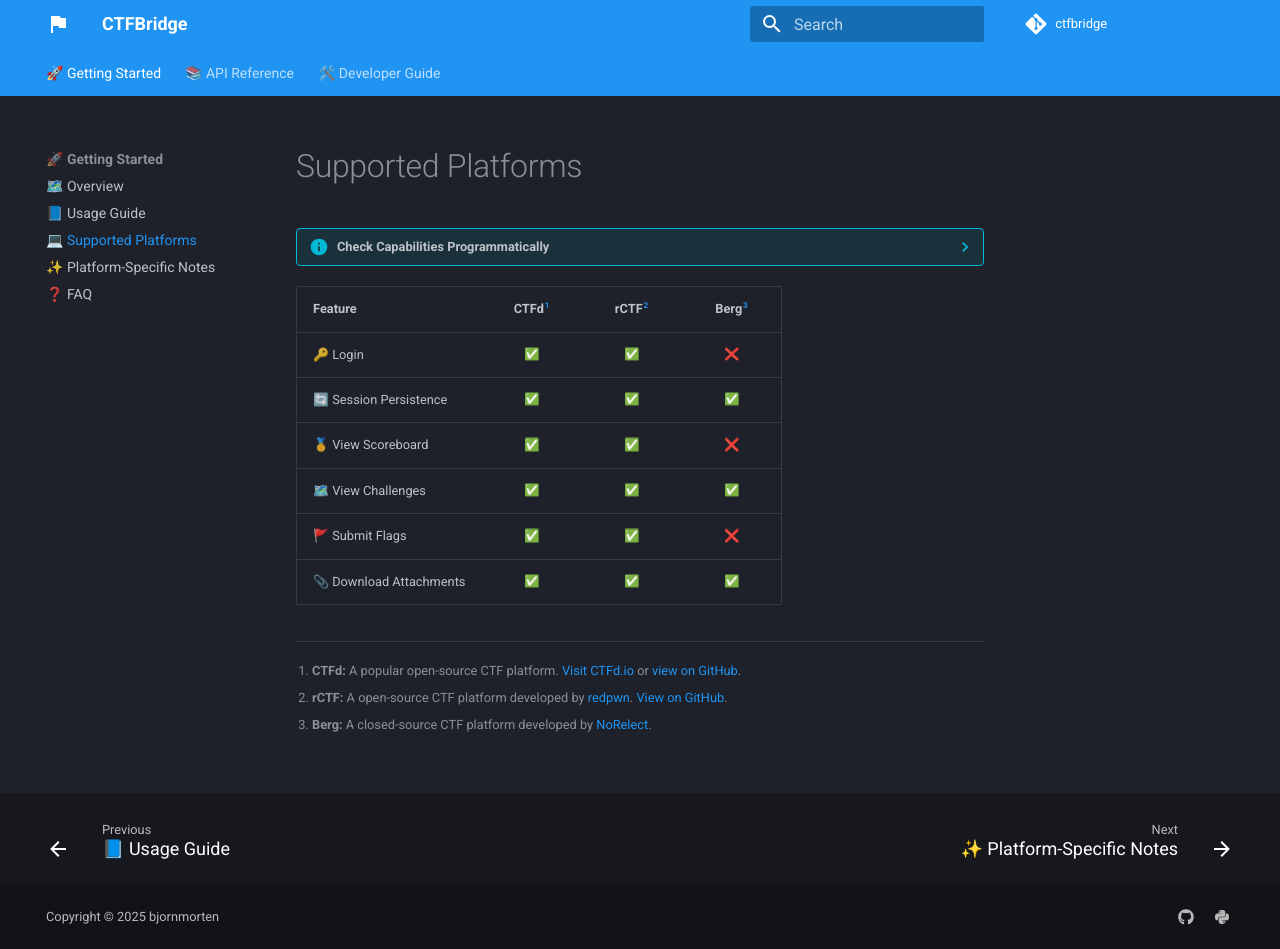
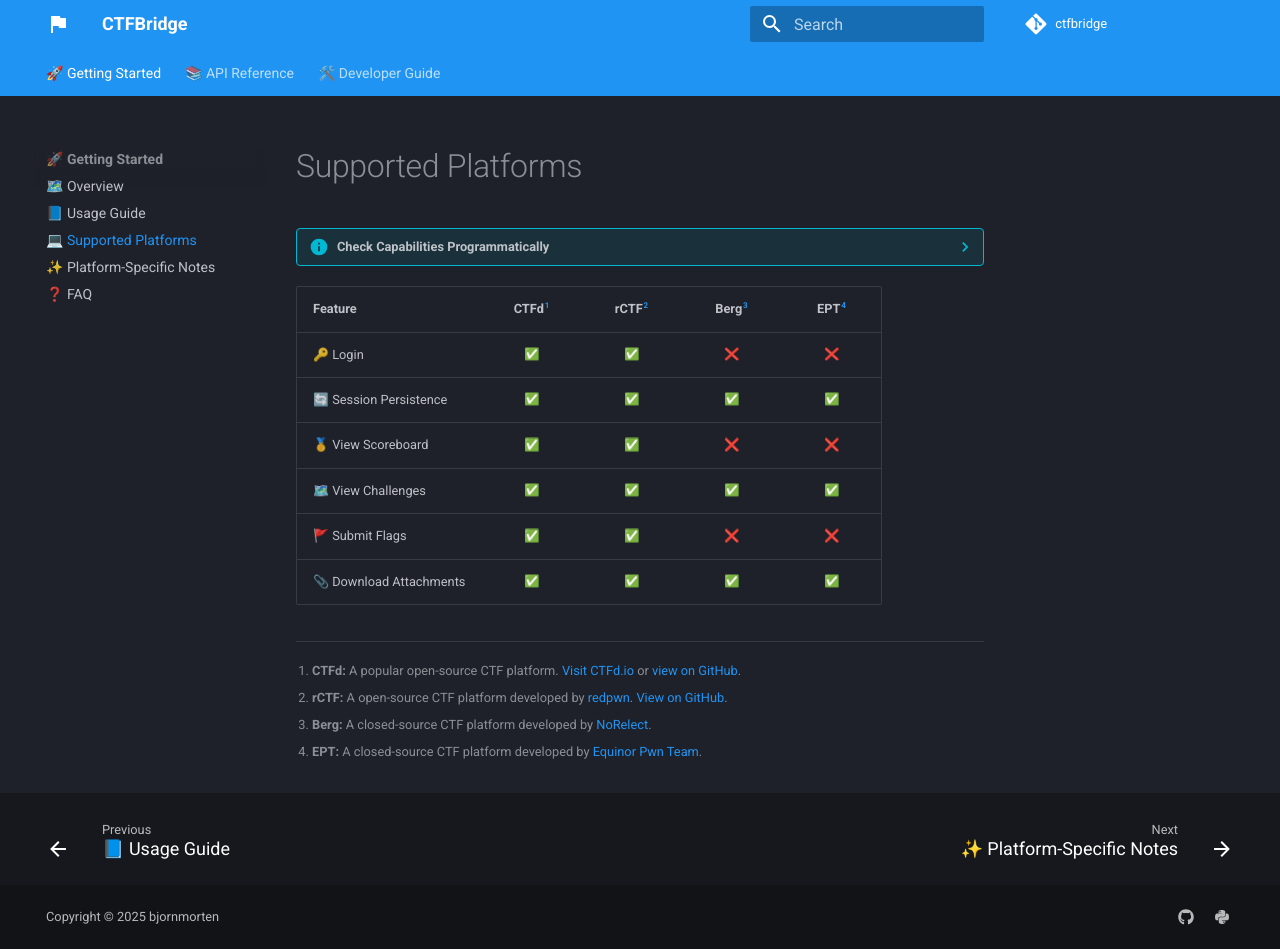
Before and after one commit to bjornmorten/ctfbridge, an MkDocs documentation site: the page built from docs/getting-started/platforms.md, in a window 1280 px wide and 949 px high. Built offline with MkDocs 1.6.1 and Material for MkDocs 9.7.7, drawn with Linux system fonts in a browser that asks for light colours; emoji names are drawn with the system emoji font; comment, search, counter and statistics services are not loaded.

Commit message:
docs: add EPT to docs

```diff
--- a/docs/getting-started/platforms.md
+++ b/docs/getting-started/platforms.md
@@ -9,16 +9,17 @@ description: Discover which CTF platforms are supported by CTFBridge. Compare fe
     This table provides a quick at-a-glance overview. For use in your code, you can check these features programmatically using the `client.capabilities` property after initializing a client. See the [Usage Guide](usage.md#checking-platform-capabilities) for an example.
 
 <!-- PLATFORMS_MATRIX_START -->
-| Feature | CTFd[^ctfd] | rCTF[^rctf] | Berg[^berg] |
-| :--- | :---: | :---: | :---: |
-| 🔑 Login | :white_check_mark: | :white_check_mark: | :x: |
-| 🔄 Session Persistence | :white_check_mark: | :white_check_mark: | :white_check_mark: |
-| 🥇 View Scoreboard | :white_check_mark: | :white_check_mark: | :x: |
-| 🗺️ View Challenges | :white_check_mark: | :white_check_mark: | :white_check_mark: |
-| 🚩 Submit Flags | :white_check_mark: | :white_check_mark: | :x: |
-| 📎 Download Attachments | :white_check_mark: | :white_check_mark: | :white_check_mark: |
+| Feature | CTFd[^ctfd] | rCTF[^rctf] | Berg[^berg] | EPT[^ept] |
+| :--- | :---: | :---: | :---: | :---: |
+| 🔑 Login | :white_check_mark: | :white_check_mark: | :x: | :x: |
+| 🔄 Session Persistence | :white_check_mark: | :white_check_mark: | :white_check_mark: | :white_check_mark: |
+| 🥇 View Scoreboard | :white_check_mark: | :white_check_mark: | :x: | :x: |
+| 🗺️ View Challenges | :white_check_mark: | :white_check_mark: | :white_check_mark: | :white_check_mark: |
+| 🚩 Submit Flags | :white_check_mark: | :white_check_mark: | :x: | :x: |
+| 📎 Download Attachments | :white_check_mark: | :white_check_mark: | :white_check_mark: | :white_check_mark: |
 
 [^ctfd]: **CTFd:** A popular open-source CTF platform. [Visit CTFd.io](https://ctfd.io/) or [view on GitHub](https://github.com/CTFd/CTFd).
 [^rctf]: **rCTF:** A open-source CTF platform developed by [redpwn](https://redpwn.net/). [View on GitHub](https://github.com/otter-sec/rctf).
 [^berg]: **Berg:** A closed-source CTF platform developed by [NoRelect](https://github.com/NoRelect/).
+[^ept]: **EPT:** A closed-source CTF platform developed by [Equinor Pwn Team](https://x.com/ept_gg).
 <!-- PLATFORMS_MATRIX_END -->
```
Also changed, not shown: README.md (+1 -0 lines).
